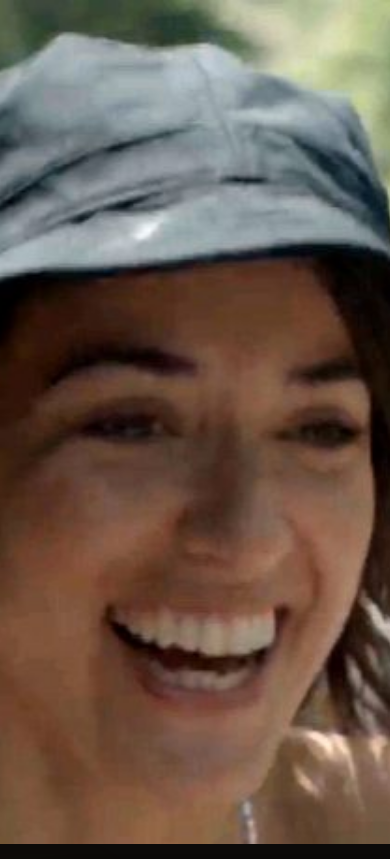
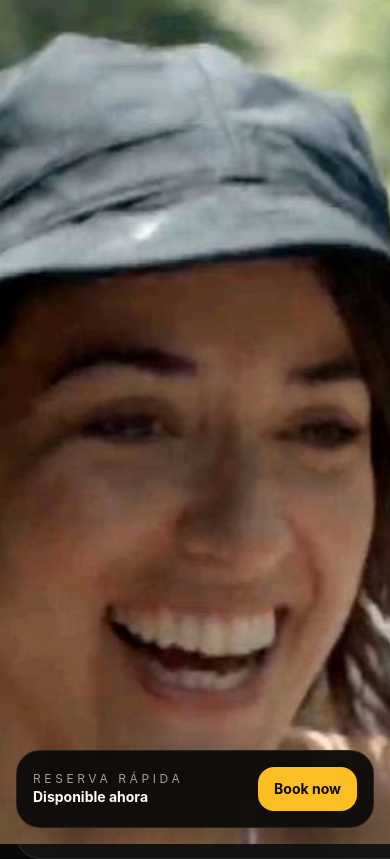
Before and after one commit to pinguideloestesacr-max/ruta-brava-website, a Next.js app: page / in a window 390 px wide. Shown: the top 859 px of the page. Built offline with nearby package versions, Linux system fonts and the light colour scheme.

Commit message:
refactor: apply final mobile-friendly UX improvements and CTA enhancements

```diff
--- a/app/page.js
+++ b/app/page.js
@@ -417,7 +417,7 @@ Availability shown on website: ${availabilityMessage}`
   }, [heroSlides.length]);
 
   return (
-    <div className="min-h-screen bg-stone-950 text-white">
+    <div className="min-h-screen bg-stone-950 text-white pb-24 md:pb-0">
       <section className="relative overflow-hidden">
         <div className="absolute inset-0 bg-[radial-gradient(circle_at_top,rgba(251,191,36,0.20),transparent_35%),radial-gradient(circle_at_bottom_right,rgba(34,197,94,0.12),transparent_30%)]" />
         <div className="relative mx-auto max-w-7xl px-4 sm:px-6 py-6 sm:py-8">
@@ -477,7 +477,7 @@ Availability shown on website: ${availabilityMessage}`
               <h1 className="mt-6 text-5xl font-black uppercase leading-none tracking-tight md:text-7xl">
                 The wild route starts here.
               </h1>
-              <p className="mt-6 max-w-xl text-lg text-white/75">
+              <p className="mt-6 max-w-full sm:max-w-xl text-lg text-white/75">
                 Ruta Brava offers ATV rentals and guided adventure tours in Santa Teresa and Mal País, with luxury shuttles and luxury vehicle rentals planned as upcoming services that are not yet available.
               </p>
               <div className="mt-8 flex flex-col gap-3 sm:gap-4">
@@ -500,7 +500,19 @@ Availability shown on website: ${availabilityMessage}`
                   For Hotels & Villas
                 </a>
               </div>
-              <div className="mt-8 grid grid-cols-2 gap-2 sm:gap-3 text-xs sm:text-sm md:max-w-xl">
+              <div className="mb-6 rounded-3xl border border-white/10 bg-white/5 p-5 text-center text-sm text-white/80 sm:hidden">
+                <p className="font-semibold text-white">Reserva rápido desde tu celular</p>
+                <p className="mt-2 text-xs text-white/60">Selecciona fecha, hora y cantidad para ver disponibilidad al instante.</p>
+                <div className="mt-4 grid gap-3">
+                  <a href="#booking" className="rounded-2xl bg-amber-400 px-5 py-3 text-sm font-bold text-stone-950 transition hover:scale-[1.02]">
+                    Reservar ahora
+                  </a>
+                  <a href="https://wa.me/50683898404" className="rounded-2xl border border-white/15 bg-black/20 px-5 py-3 text-sm font-semibold text-white transition hover:bg-white/10">
+                    Reservar por WhatsApp
+                  </a>
+                </div>
+              </div>
+              <div className="mt-4 grid grid-cols-2 gap-2 sm:gap-3 text-xs sm:text-sm md:max-w-xl">
                 {highlights.map((item) => (
                   <div key={item} className="rounded-2xl border border-white/10 bg-white/5 p-3 sm:p-4 text-white/85">
                     {item}
@@ -754,6 +766,31 @@ Availability shown on website: ${availabilityMessage}`
           </p>
         </div>
 
+        <div className="mb-8 rounded-[2rem] border border-white/10 bg-black/20 p-6 sm:p-8 text-white/80">
+          <p className="text-sm uppercase tracking-[0.3em] text-amber-300">Reserva rápida</p>
+          <div className="mt-4 grid gap-3 sm:grid-cols-3">
+            <div className="rounded-2xl border border-white/10 bg-white/5 p-4">
+              <p className="text-xs uppercase tracking-[0.25em] text-white/60">Paso 1</p>
+              <p className="mt-2 text-lg font-bold">Selecciona tu ATV</p>
+              <p className="mt-2 text-sm text-white/60">Elige servicio, fecha, hora y cantidad.</p>
+            </div>
+            <div className="rounded-2xl border border-white/10 bg-white/5 p-4">
+              <p className="text-xs uppercase tracking-[0.25em] text-white/60">Paso 2</p>
+              <p className="mt-2 text-lg font-bold">Llena tu info</p>
+              <p className="mt-2 text-sm text-white/60">Nombre, teléfono y lugar de recogida.</p>
+            </div>
+            <div className="rounded-2xl border border-white/10 bg-white/5 p-4">
+              <p className="text-xs uppercase tracking-[0.25em] text-white/60">Paso 3</p>
+              <p className="mt-2 text-lg font-bold">Confirma y listo</p>
+              <p className="mt-2 text-sm text-white/60">Recibirás confirmación rápida del equipo.</p>
+            </div>
+          </div>
+          <div className="mt-5 rounded-2xl border border-amber-400/20 bg-amber-400/10 p-4 text-sm text-white/90">
+            ¿Quieres reservar ahora mismo? Usa WhatsApp para una atención más rápida.
+            <a href="https://wa.me/50683898404" className="ml-1 font-semibold text-stone-950 underline">Book via WhatsApp</a>
+          </div>
+        </div>
+
         <div className="grid gap-8 xl:grid-cols-[0.9fr_1.1fr]">
           <div className="space-y-6">
             <div className="rounded-[2rem] border border-white/10 bg-white/5 p-8">
@@ -886,19 +923,22 @@ Availability shown on website: ${availabilityMessage}`
               </p>
             </div>
 
-            <div className="mt-6 flex flex-col gap-4 sm:flex-row">
-              <button onClick={handleSubmit} type="button" className="rounded-2xl bg-amber-400 px-6 py-4 font-bold text-stone-950 shadow-lg shadow-amber-400/20 transition hover:scale-[1.02]">
-                Submit booking request
+            <div className="mt-6 grid gap-3 sm:grid-cols-2">
+              <button type="submit" className="w-full rounded-2xl bg-amber-400 px-6 py-4 font-bold text-stone-950 shadow-lg shadow-amber-400/20 transition hover:scale-[1.02] active:scale-[0.98]">
+                Book now
               </button>
               <a
+                href="https://wa.me/50683898404"
+                className="w-full rounded-2xl border border-white/15 bg-white/5 px-6 py-4 text-center font-semibold text-white transition hover:bg-white/10"
+              >
+                Book on WhatsApp
+              </a>
+              <a
                 href={bookingEmailHref}
-                className="rounded-2xl border border-white/15 bg-white/5 px-6 py-4 text-center font-semibold text-white transition hover:bg-white/10"
+                className="w-full rounded-2xl border border-white/15 bg-white/5 px-6 py-4 text-center font-semibold text-white transition hover:bg-white/10 sm:col-span-2"
               >
                 Send request by Email
               </a>
-              <button type="button" className="rounded-2xl border border-white/15 bg-white/5 px-6 py-4 font-semibold text-white transition hover:bg-white/10">
-                View full calendar
-              </button>
             </div>
 
             <div className="mt-4 rounded-2xl border border-white/10 bg-black/20 p-5 text-sm text-white/65">
@@ -1144,6 +1184,18 @@ Availability shown on website: ${availabilityMessage}`
           </div>
         </div>
       </section>
+
+      <div className="fixed inset-x-0 bottom-0 z-50 mx-auto max-w-7xl px-4 pb-4 sm:px-6 md:hidden">
+        <div className="flex items-center justify-between gap-3 rounded-3xl border border-white/10 bg-stone-950/95 p-4 shadow-2xl shadow-black/40 backdrop-blur-xl">
+          <div>
+            <p className="text-xs uppercase tracking-[0.3em] text-white/60">Reserva rápida</p>
+            <p className="text-sm font-bold text-white">Disponible ahora</p>
+          </div>
+          <a href="#booking" className="rounded-2xl bg-amber-400 px-4 py-3 text-sm font-bold text-stone-950 transition hover:scale-[1.02]">
+            Book now
+          </a>
+        </div>
+      </div>
     </div>
   );
 }
```
